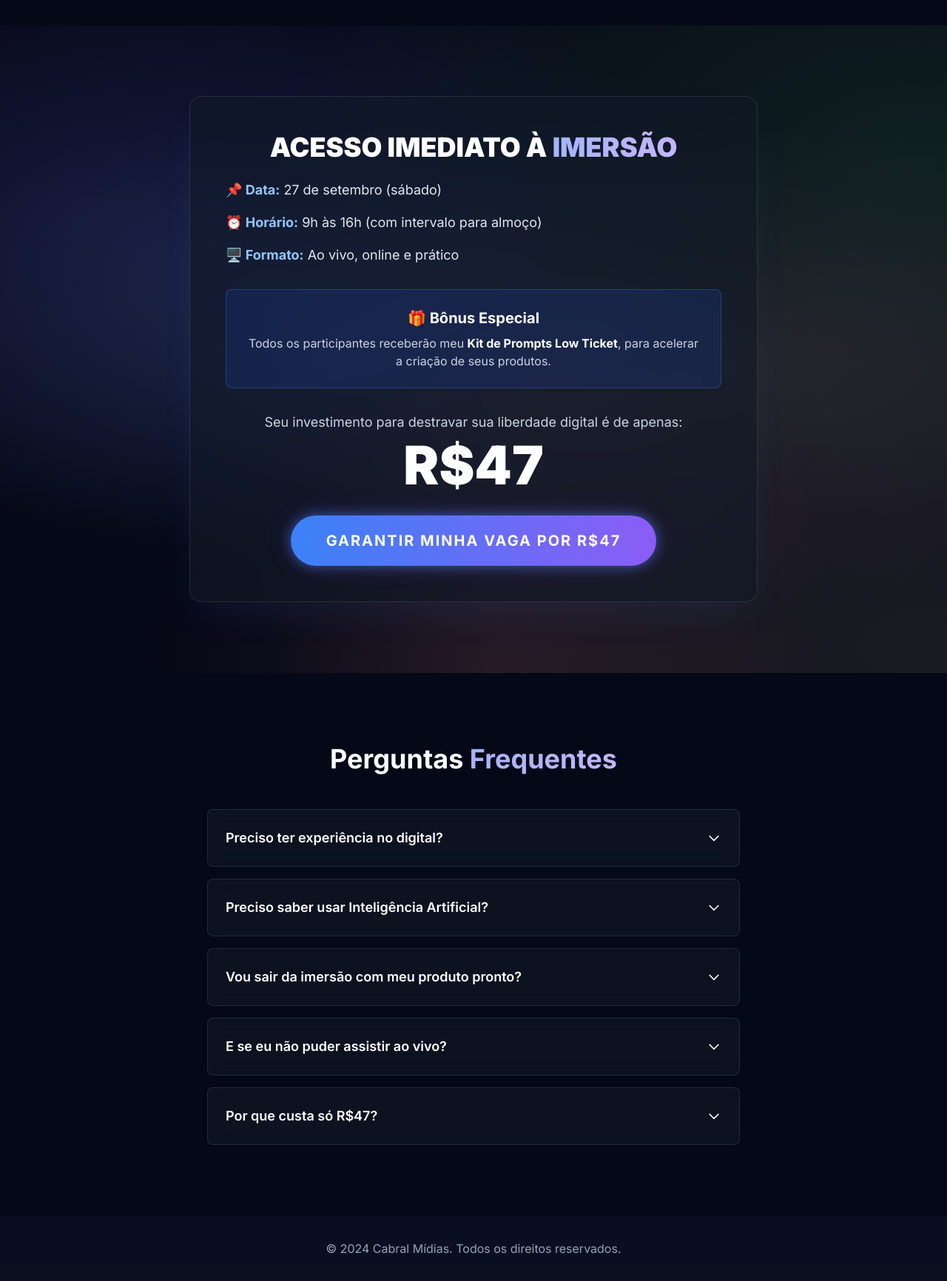
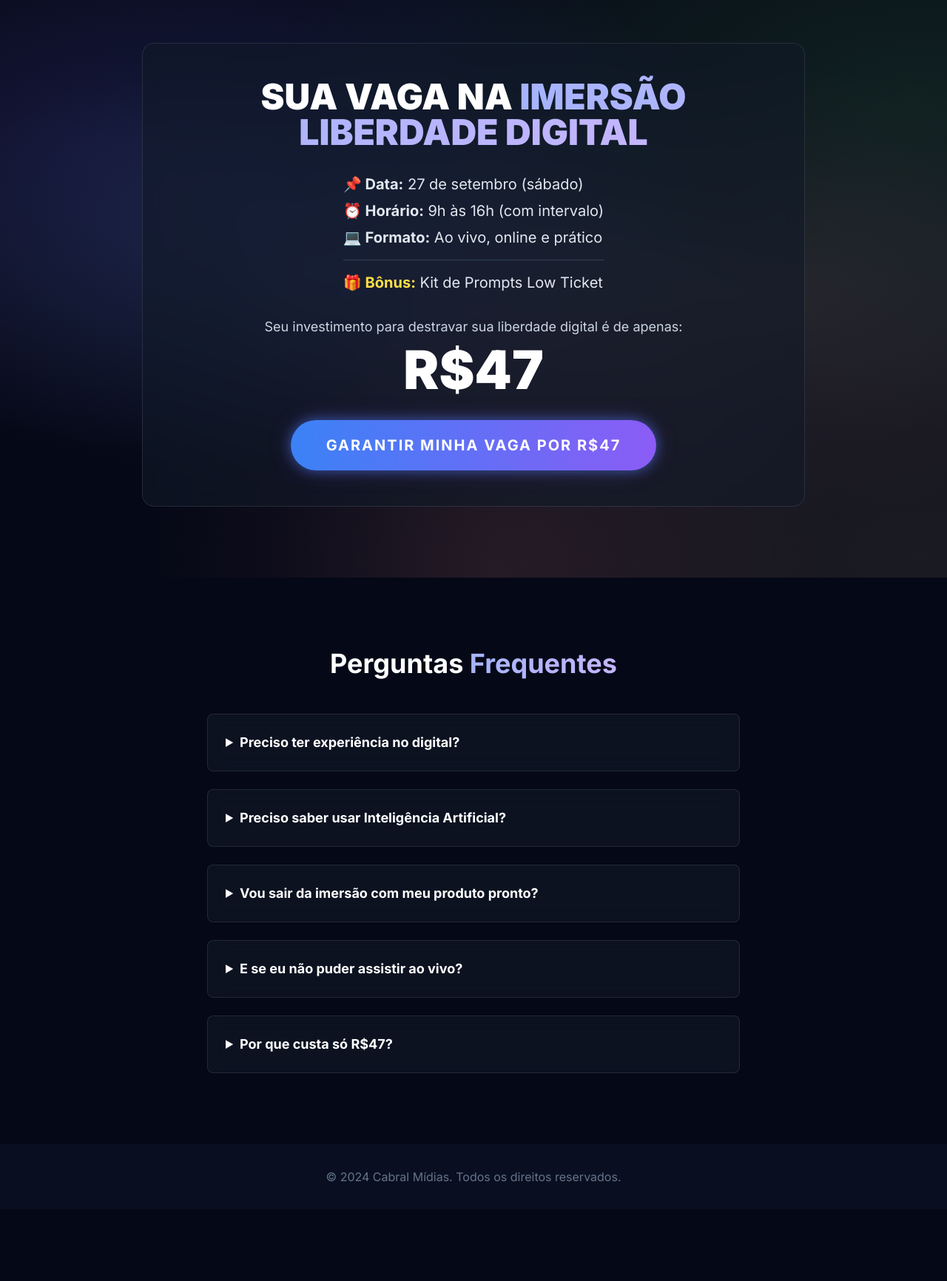
Before and after one commit to claytoncabral1/imersao-liberdade-digital, a plain HTML site: page index.html in a window 1280 px wide. Shown: the part 3120-4852 px from the top of the page at 74% size. After the commit the page ends 4755 px from the top, so only its background shows below. Drawn offline with nearby package versions, Linux system fonts and the light colour scheme.

Commit message:
Update index.html

```diff
--- a/index.html
+++ b/index.html
@@ -319,20 +319,21 @@
             <div class="container mx-auto px-6">
                 <div class="glass-effect rounded-2xl p-8 md:p-12 flex flex-col md:flex-row items-center gap-12">
                     <div class="md:w-1/3 text-center">
-                        <img src="https://storage.googleapis.com/gemini-prod-us-west1-assets/e690f0ca-7f05-4d04-a690-bdc8e597df66" alt="Clayton Cabral" class="rounded-full w-48 h-48 mx-auto object-cover border-4 border-blue-500/50 shadow-lg">
-                        <h3 class="mt-6 text-2xl font-bold text-white">Clayton Cabral</h3>
-                        <p class="text-slate-300">Seu mentor nesta jornada</p>
-                         <img src="https://storage.googleapis.com/gemini-prod-us-west1-assets/b21516e9-e31d-4034-b0f3-80b6736dd65b" alt="Logo Cabral Mídias" class="w-40 mx-auto mt-4">
+                        <img src="https://drive.google.com/uc?export=view&id=1qxZSuGAkk83CF3ybZ2mknU10GpJ8ErkI" alt="Foto de Clayton Cabral" class="w-48 h-48 rounded-full mx-auto object-cover border-4 border-blue-500/50 shadow-lg">
+                        <h3 class="text-2xl font-bold text-white mt-6">Clayton Cabral</h3>
+                        <p class="text-slate-400">Seu mentor nesta jornada</p>
+                        <img src="https://drive.google.com/uc?export=view&id=1wwOce_Q7QQcmPlyMeCTnsysjiqVpn4Ik" alt="Logo Cabral Mídias" class="h-12 mx-auto mt-4">
                     </div>
                     <div class="md:w-2/3">
-                        <p class="text-lg text-slate-300 leading-relaxed">
-                            Nos últimos anos, participei diretamente da construção de <strong class="text-white">mais de 100 lançamentos digitais</strong> que juntos faturaram múltiplos 6 e 7 dígitos. Sou fundador da <strong class="text-white">Cabral Mídias</strong>, agência especializada em tráfego, automação e inteligência de dados para infoprodutos.
+                        <h2 class="text-3xl md:text-4xl font-bold text-white">Quem vai conduzir a <span class="text-gradient">imersão</span></h2>
+                        <p class="mt-6 text-slate-300">
+                            Meu nome é <strong class="text-white">Clayton Cabral</strong>. Nos últimos anos, participei diretamente da construção de <strong class="text-white">mais de 100 lançamentos digitais</strong> que juntos faturaram múltiplos 6 e 7 dígitos. Sou fundador da <strong class="text-white">Cabral Mídias</strong>, agência especializada em tráfego, automação e inteligência de dados para infoprodutos.
                         </p>
-                        <p class="mt-4 text-lg text-slate-300 leading-relaxed">
+                        <p class="mt-4 text-slate-300">
                             Além de ajudar experts a venderem milhões, eu também construí meus próprios produtos digitais, como o <strong class="text-white">Robô de Petições</strong>, que hoje gera vendas diárias no automático com ROI constante.
                         </p>
-                        <p class="mt-6 text-xl font-semibold text-gradient">
-                            Agora, quero abrir os bastidores e mostrar como qualquer pessoa pode criar um produto Low Ticket usando IA e começar sua jornada no digital com o pé direito.
+                        <p class="mt-4 text-slate-300">
+                            Agora, quero abrir os bastidores e mostrar como <strong class="text-white">qualquer pessoa pode criar um produto Low Ticket usando IA</strong> e começar sua jornada no digital com o pé direito.
                         </p>
                     </div>
                 </div>
@@ -341,17 +342,15 @@
 
         <!-- Oferta -->
         <section id="oferta" class="py-16 md:py-24 hero-bg">
-            <div class="container mx-auto px-6 text-center">
-                <div class="glass-effect max-w-3xl mx-auto p-8 md:p-12 rounded-2xl shadow-2xl shadow-blue-500/10">
-                    <h2 class="text-3xl md:text-4xl font-black uppercase text-white">Acesso Imediato à <span class="text-gradient">Imersão</span></h2>
-                    <div class="mt-6 text-left space-y-4 text-lg">
-                        <p><strong class="text-blue-300">📌 Data:</strong> 27 de setembro (sábado)</p>
-                        <p><strong class="text-blue-300">⏰ Horário:</strong> 9h às 16h (com intervalo para almoço)</p>
-                        <p><strong class="text-blue-300">🖥️ Formato:</strong> Ao vivo, online e prático</p>
-                    </div>
-                    <div class="mt-8 bg-blue-900/30 p-6 rounded-lg border border-blue-500/30">
-                        <h4 class="text-xl font-bold text-white">🎁 Bônus Especial</h4>
-                        <p class="text-slate-300 mt-2">Todos os participantes receberão meu <strong class="text-white">Kit de Prompts Low Ticket</strong>, para acelerar a criação de seus produtos.</p>
+            <div class="container mx-auto px-6">
+                <div class="glass-effect rounded-2xl p-8 md:p-12 text-center max-w-4xl mx-auto">
+                    <h2 class="text-4xl md:text-5xl font-black text-white uppercase">Sua vaga na <span class="text-gradient">Imersão Liberdade Digital</span></h2>
+                    <div class="mt-8 text-left inline-block">
+                        <p class="text-xl text-slate-200 mb-2"><span class="font-bold">📌 Data:</span> 27 de setembro (sábado)</p>
+                        <p class="text-xl text-slate-200 mb-2"><span class="font-bold">⏰ Horário:</span> 9h às 16h (com intervalo)</p>
+                        <p class="text-xl text-slate-200 mb-4"><span class="font-bold">💻 Formato:</span> Ao vivo, online e prático</p>
+                        <div class="border-t border-slate-700 my-4"></div>
+                        <p class="text-xl text-slate-200"><span class="font-bold text-yellow-300">🎁 Bônus:</span> Kit de Prompts Low Ticket</p>
                     </div>
                     <div class="my-8">
                         <p class="text-lg text-slate-300">Seu investimento para destravar sua liberdade digital é de apenas:</p>
@@ -366,80 +365,45 @@
 
         <!-- FAQ -->
         <section class="py-16 md:py-24">
-             <div class="container mx-auto px-6 max-w-3xl">
-                <h2 class="text-3xl md:text-4xl font-bold text-white text-center mb-12">
-                    Perguntas <span class="text-gradient">Frequentes</span>
-                </h2>
-                <div class="space-y-4">
+            <div class="container mx-auto px-6 max-w-3xl">
+                <h2 class="text-3xl md:text-4xl font-bold text-white text-center mb-12">Perguntas <span class="text-gradient">Frequentes</span></h2>
+                <div class="space-y-6">
+                    <!-- FAQ Item -->
                     <details class="faq-item glass-effect p-6 rounded-lg cursor-pointer">
-                        <summary class="font-semibold text-lg text-white list-none flex justify-between items-center">
-                            Preciso ter experiência no digital?
-                            <svg class="w-5 h-5 transform transition-transform" xmlns="http://www.w3.org/2000/svg" fill="none" viewBox="0 0 24 24" stroke="currentColor"><path stroke-linecap="round" stroke-linejoin="round" stroke-width="2" d="M19 9l-7 7-7-7" /></svg>
-                        </summary>
-                        <p class="mt-4 text-slate-300">
-                            Não. A imersão foi feita para iniciantes que querem começar do zero.
-                        </p>
+                        <summary class="font-bold text-lg text-white">Preciso ter experiência no digital?</summary>
+                        <p class="mt-4 text-slate-400">Não. A imersão foi feita para iniciantes que querem começar do zero.</p>
                     </details>
+                    <!-- FAQ Item -->
                     <details class="faq-item glass-effect p-6 rounded-lg cursor-pointer">
-                        <summary class="font-semibold text-lg text-white list-none flex justify-between items-center">
-                            Preciso saber usar Inteligência Artificial?
-                            <svg class="w-5 h-5 transform transition-transform" xmlns="http://www.w3.org/2000/svg" fill="none" viewBox="0 0 24 24" stroke="currentColor"><path stroke-linecap="round" stroke-linejoin="round" stroke-width="2" d="M19 9l-7 7-7-7" /></svg>
-                        </summary>
-                        <p class="mt-4 text-slate-300">
-                            Também não. Eu vou te ensinar, do básico ao avançado, os prompts que você vai usar.
-                        </p>
+                        <summary class="font-bold text-lg text-white">Preciso saber usar Inteligência Artificial?</summary>
+                        <p class="mt-4 text-slate-400">Também não. Eu vou te ensinar, do básico ao avançado, os prompts que você vai usar.</p>
                     </details>
+                    <!-- FAQ Item -->
                     <details class="faq-item glass-effect p-6 rounded-lg cursor-pointer">
-                        <summary class="font-semibold text-lg text-white list-none flex justify-between items-center">
-                            Vou sair da imersão com meu produto pronto?
-                             <svg class="w-5 h-5 transform transition-transform" xmlns="http://www.w3.org/2000/svg" fill="none" viewBox="0 0 24 24" stroke="currentColor"><path stroke-linecap="round" stroke-linejoin="round" stroke-width="2" d="M19 9l-7 7-7-7" /></svg>
-                        </summary>
-                        <p class="mt-4 text-slate-300">
-                            Sim. Essa é a proposta: sair com tudo pronto para colocar no ar e vender.
-                        </p>
+                        <summary class="font-bold text-lg text-white">Vou sair da imersão com meu produto pronto?</summary>
+                        <p class="mt-4 text-slate-400">Sim. Essa é a proposta: sair com tudo pronto para colocar no ar e vender.</p>
                     </details>
-                     <details class="faq-item glass-effect p-6 rounded-lg cursor-pointer">
-                        <summary class="font-semibold text-lg text-white list-none flex justify-between items-center">
-                           E se eu não puder assistir ao vivo?
-                            <svg class="w-5 h-5 transform transition-transform" xmlns="http://www.w3.org/2000/svg" fill="none" viewBox="0 0 24 24" stroke="currentColor"><path stroke-linecap="round" stroke-linejoin="round" stroke-width="2" d="M19 9l-7 7-7-7" /></svg>
-                        </summary>
-                        <p class="mt-4 text-slate-300">
-                           Sim, você terá acesso à gravação em formato de curso na página de inscrição. Mas eu recomendo fortemente que esteja presente no ao vivo: é durante o encontro que você poderá tirar dúvidas em tempo real e aproveitar uma experiência educacional muito mais completa.
-                        </p>
+                    <!-- FAQ Item -->
+                    <details class="faq-item glass-effect p-6 rounded-lg cursor-pointer">
+                        <summary class="font-bold text-lg text-white">E se eu não puder assistir ao vivo?</summary>
+                        <p class="mt-4 text-slate-400">Sim, você terá acesso à gravação em formato de curso na página de inscrição. Mas eu recomendo fortemente que esteja presente no ao vivo: é durante o encontro que você poderá tirar dúvidas em tempo real e aproveitar uma experiência educacional muito mais completa.</p>
                     </details>
-                     <details class="faq-item glass-effect p-6 rounded-lg cursor-pointer">
-                        <summary class="font-semibold text-lg text-white list-none flex justify-between items-center">
-                            Por que custa só R$47?
-                             <svg class="w-5 h-5 transform transition-transform" xmlns="http://www.w3.org/2000/svg" fill="none" viewBox="0 0 24 24" stroke="currentColor"><path stroke-linecap="round" stroke-linejoin="round" stroke-width="2" d="M19 9l-7 7-7-7" /></svg>
-                        </summary>
-                        <p class="mt-4 text-slate-300">
-                            Porque essa é uma imersão de entrada, feita para dar acesso a todos. Mas o conteúdo é prático e valioso, como se fosse um treinamento de centenas de reais.
-                        </p>
+                    <!-- FAQ Item -->
+                    <details class="faq-item glass-effect p-6 rounded-lg cursor-pointer">
+                        <summary class="font-bold text-lg text-white">Por que custa só R$47?</summary>
+                        <p class="mt-4 text-slate-400">Porque essa é uma imersão de entrada, feita para dar acesso a todos. Mas o conteúdo é prático e valioso, como se fosse um treinamento de centenas de reais.</p>
                     </details>
                 </div>
             </div>
         </section>
+
     </main>
 
     <footer class="py-8 bg-slate-900/50">
-        <div class="container mx-auto px-6 text-center text-slate-400">
+        <div class="container mx-auto px-6 text-center text-slate-500">
             <p>&copy; 2024 Cabral Mídias. Todos os direitos reservados.</p>
         </div>
     </footer>
 
-    <script>
-        // Pequeno script para rotação do ícone do FAQ
-        document.querySelectorAll('details').forEach(detail => {
-            detail.addEventListener('toggle', event => {
-                const summary = event.target.querySelector('summary');
-                const icon = summary.querySelector('svg');
-                if (event.target.open) {
-                    icon.style.transform = 'rotate(180deg)';
-                } else {
-                    icon.style.transform = 'rotate(0deg)';
-                }
-            });
-        });
-    </script>
 </body>
 </html>
```
